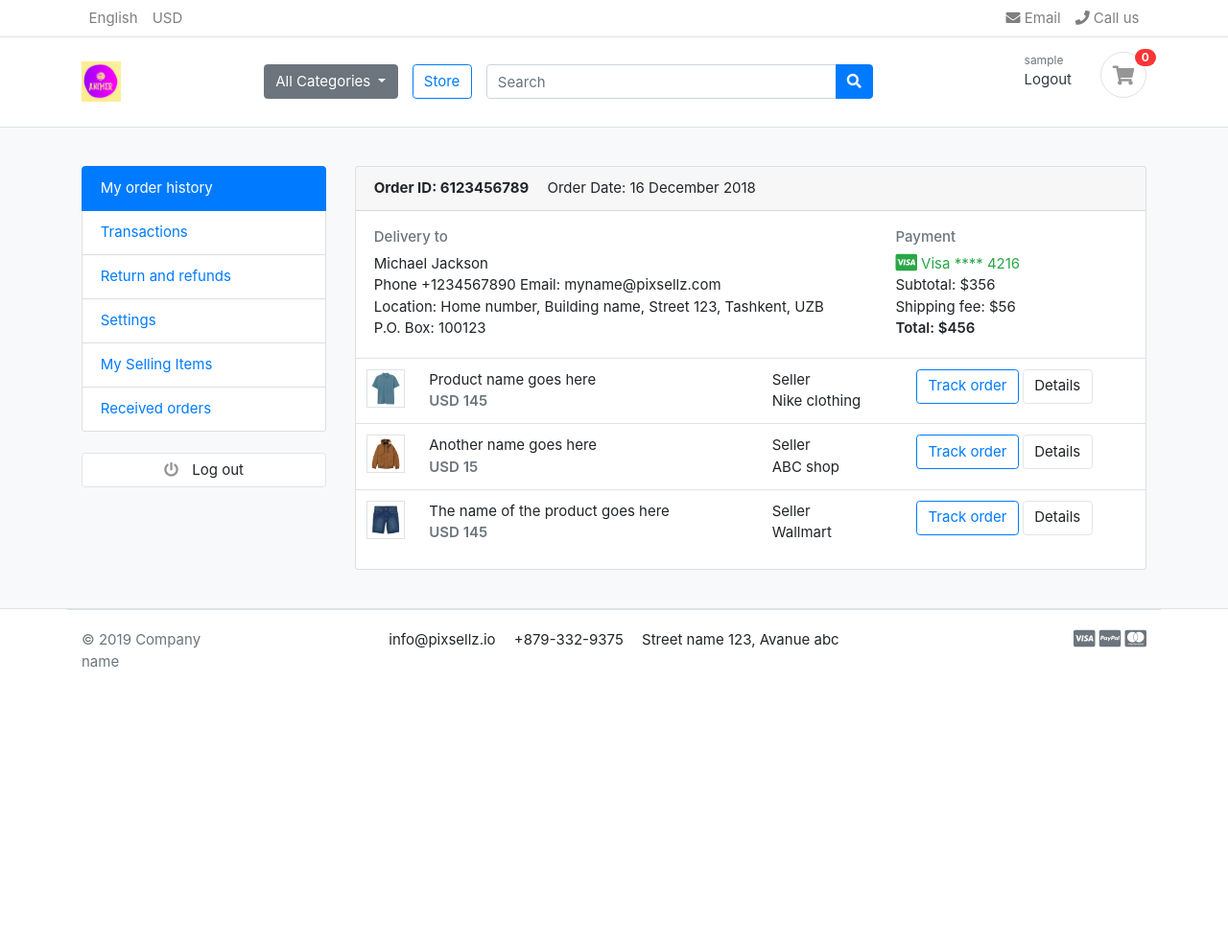
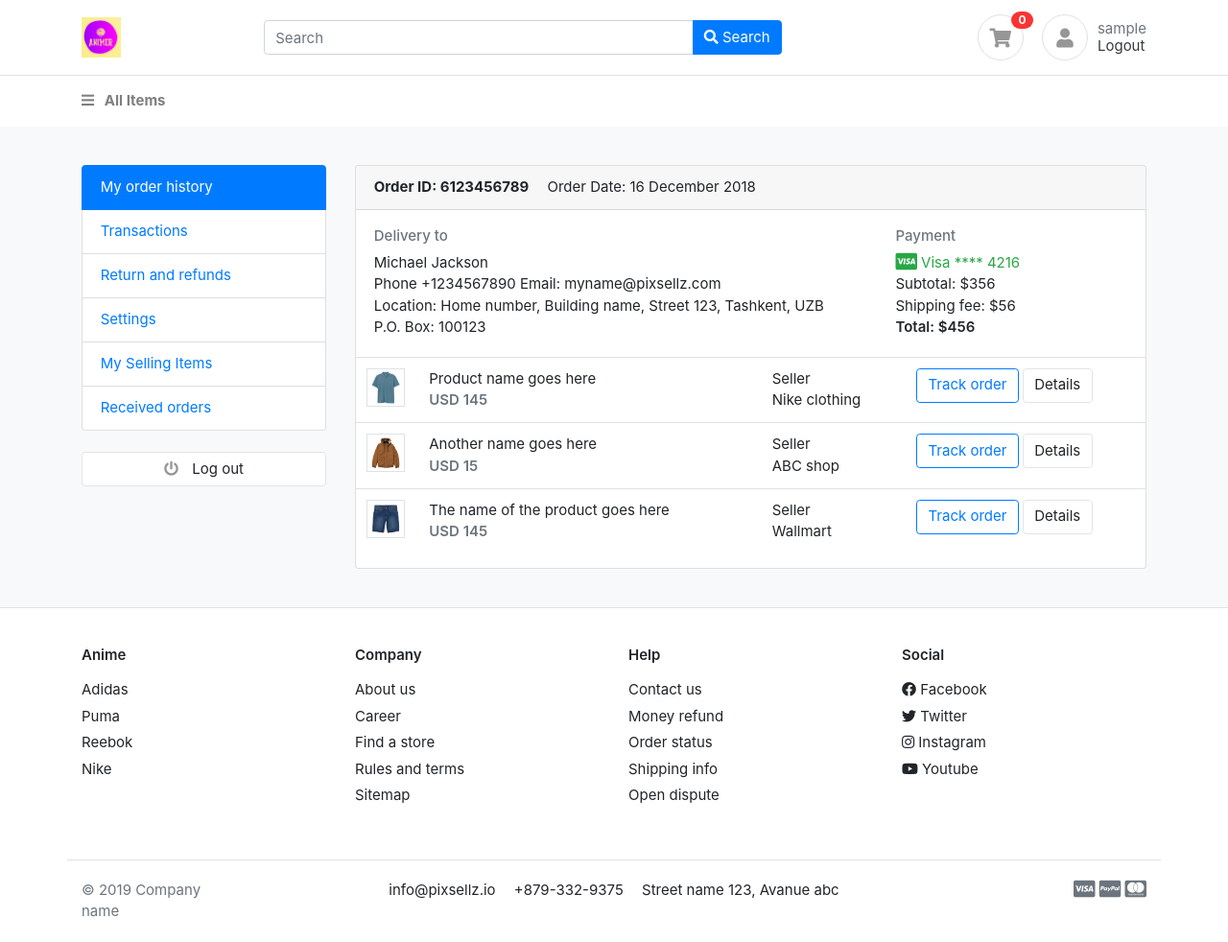
Before and after one commit to dheereshagrwal/Videos, a Django app: page /dashboard/ in a window 1280 px wide. Shown: the whole page at 96% size. Before the commit the page ends 695 px from the top, so only its background shows below. Run offline with Django 3.2, Linux system fonts and the light colour scheme; the visitor is signed in with stand-in values (Sample User, id 1); data that the repository does not hold is empty; some libraries are stand-ins or nearby versions; some web fonts are replaced.

Commit message:
navbar fixed

```diff
--- a/templates/includes/footer.html
+++ b/templates/includes/footer.html
@@ -1,7 +1,61 @@
 {% load static %}
+<!-- ========================= FOOTER ========================= -->
 <!-- ========================= FOOTER ========================= -->
 <footer class="section-footer border-top">
   <div class="container">
+    <section class="footer-top padding-y">
+      <div class="row">
+        <aside class="col-md col-6">
+          <h6 class="title">Anime</h6>
+          <ul class="list-unstyled">
+            <li><a href="#">Adidas</a></li>
+            <li><a href="#">Puma</a></li>
+            <li><a href="#">Reebok</a></li>
+            <li><a href="#">Nike</a></li>
+          </ul>
+        </aside>
+        <aside class="col-md col-6">
+          <h6 class="title">Company</h6>
+          <ul class="list-unstyled">
+            <li><a href="#">About us</a></li>
+            <li><a href="#">Career</a></li>
+            <li><a href="#">Find a store</a></li>
+            <li><a href="#">Rules and terms</a></li>
+            <li><a href="#">Sitemap</a></li>
+          </ul>
+        </aside>
+        <aside class="col-md col-6">
+          <h6 class="title">Help</h6>
+          <ul class="list-unstyled">
+            <li><a href="#">Contact us</a></li>
+            <li><a href="#">Money refund</a></li>
+            <li><a href="#">Order status</a></li>
+            <li><a href="#">Shipping info</a></li>
+            <li><a href="#">Open dispute</a></li>
+          </ul>
+        </aside>
+        <aside class="col-md">
+          <h6 class="title">Social</h6>
+          <ul class="list-unstyled">
+            <li>
+              <a href="#"> <i class="fab fa-facebook"></i> Facebook </a>
+            </li>
+            <li>
+              <a href="#"> <i class="fab fa-twitter"></i> Twitter </a>
+            </li>
+            <li>
+              <a href="#"> <i class="fab fa-instagram"></i> Instagram </a>
+            </li>
+            <li>
+              <a href="#"> <i class="fab fa-youtube"></i> Youtube </a>
+            </li>
+          </ul>
+        </aside>
+      </div>
+      <!-- row.// -->
+    </section>
+    <!-- footer-top.// -->
+
     <section class="footer-bottom border-top row">
       <div class="col-md-2">
         <p class="text-muted">&copy 2019 Company name</p>
@@ -18,5 +72,5 @@
       </div>
     </section>
   </div>
+  <!-- //container -->
 </footer>
-<!-- ========= ================ FOOTER END // ========================= -->
--- a/templates/includes/navbar.html
+++ b/templates/includes/navbar.html
@@ -1,181 +1,89 @@
 {% load static %}
-<style>
-  .dropdown-submenu {
-    position: relative;
-  }
-
-  .dropdown-submenu > .dropdown-menu {
-    top: 0;
-    left: 100%;
-  }
-
-  .dropdown-submenu:hover > .dropdown-menu {
-    display: block;
-  }
-
-  .dropdown-submenu > a:after {
-    display: block;
-    content: " ";
-    float: right;
-    border-color: transparent;
-    border-style: solid;
-    border-width: 5px 0 5px 5px;
-    border-left-color: #ccc;
-    margin-top: 5px;
-    margin-right: -10px;
-  }
-</style>
 <header class="section-header">
-  <nav class="navbar p-md-0 navbar-expand-sm navbar-light border-bottom">
-    <div class="container">
-      <button
-        class="navbar-toggler"
-        type="button"
-        data-toggle="collapse"
-        data-target="#navbarTop4"
-        aria-controls="navbarNav"
-        aria-expanded="false"
-        aria-label="Toggle navigation"
-      >
-        <span class="navbar-toggler-icon"></span>
-      </button>
-      <div class="collapse navbar-collapse" id="navbarTop4">
-        <ul class="navbar-nav mr-auto">
-          <li class="nav-item dropdown">
-            <a href="#" class="nav-link"> English </a>
-          </li>
-          <li class="nav-item dropdown">
-            <a href="#" class="nav-link"> USD </a>
-          </li>
-        </ul>
-        <ul class="navbar-nav">
-          <li>
-            <a href="#" class="nav-link">
-              <i class="fa fa-envelope"></i> Email
-            </a>
-          </li>
-          <li>
-            <a href="#" class="nav-link">
-              <i class="fa fa-phone"></i> Call us
-            </a>
-          </li>
-        </ul>
-        <!-- list-inline //  -->
-      </div>
-      <!-- navbar-collapse .// -->
-    </div>
-    <!-- container //  -->
-  </nav>
-
 <section class="header-main border-bottom">
 	<div class="container">
 <div class="row align-items-center">
-        <div class="col-lg-2 col-md-3 col-6">
+	<div class="col-lg-2 col-4">
 		<a href="{% url 'home' %}" class="brand-wrap">
-            <img class="logo" src="{% static './images/logo.png' %}" />
+			<img class="logo" src="{% static './images/logo.png' %}">
+		</a> <!-- brand-wrap.// -->
+	</div>
+	<div class="col-lg-6 col-sm-12">
+		<form action="{% url 'search' %}" class="search">
+			<div class="input-group w-100">
+			    <input type="text" class="form-control" placeholder="Search" name="keyword">
+			    <div class="input-group-append">
+			      <button class="btn btn-primary" type="submit">
+			        <i class="fa fa-search"></i> Search
+			      </button>
+			    </div>
+		    </div>
+		</form> <!-- search-wrap .end// -->
+	</div> <!-- col.// -->
+	<div class="col-lg-4 col-sm-6 col-12">
+		<div class="widgets-wrap float-md-right">
+			<div class="widget-header  mr-3">
+				<a href="{% url 'cart' %}" class="icon icon-sm rounded-circle border"><i class="fa fa-shopping-cart"></i></a>
+				<span class="badge badge-pill badge-danger notify">{{cart_count}}</span>
+			</div>
+            {% if user.is_authenticated or user.id is not None %}
+			<div class="widget-header icontext">
+				<a href="{% url 'dashboard' %}" class="icon icon-sm rounded-circle border"><i class="fa fa-user"></i></a>
+				<div class="text">
+                    <a href="{% url 'dashboard' %}">
+                        <span class="text-muted">{{user.username}}</span>
                     </a>
-          <!-- brand-wrap.// -->
+					<div>
+				<a href="{% url 'logout' %}"
+                  onclick="return confirm('Are you sure?')"
+                  >Logout</a>
 					</div>
-        <div class="col-sm col-sm col-sm col-12 flex-grow-0">
-          <div class="dropdown">
-            <button
-              class="btn btn-secondary dropdown-toggle"
-              type="button"
-              id="dropdownMenu"
-              data-toggle="dropdown"
-              aria-haspopup="true"
-              aria-expanded="false"
-            >
-              All Categories
+				</div>
+			</div>
+            {% else %}
+            <div class="widget-header icontext">
+				<a href="../accounts/login" class="icon icon-sm rounded-circle border"><i class="fa fa-user"></i></a>
+				<div class="text">
+					<span class="text-muted">Welcome!</span>
+					<div>
+						<a href="../accounts/login">Login / Signup</a>
+					</div>
+				</div>
+			</div>
+            {% endif %}
+		</div> <!-- widgets-wrap.// -->
+	</div> <!-- col.// -->
+</div> <!-- row.// -->
+	</div> <!-- container.// -->
+</section> <!-- header-main .// -->
+</header> <!-- section-header.// -->
+
+
+<nav class="navbar navbar-main navbar-expand-lg navbar-light">
+  <div class="container">
+
+    <button class="navbar-toggler" type="button" data-toggle="collapse" data-target="#main_nav" aria-controls="main_nav" aria-expanded="false" aria-label="Toggle navigation">
+      <span class="navbar-toggler-icon"></span>
     </button>
-            <ul
-              class="dropdown-menu"
-              role="menu"
-              aria-labelledby="dropdownMenu"
-            >
-              <a class="dropdown-item" href="{% url 'store' %}">All Products</a>
+
+    <div class="collapse navbar-collapse" id="main_nav">
+      <ul class="navbar-nav">
+      	<li class="nav-item dropdown">
+          <a class="nav-link pl-0" data-toggle="dropdown" href="{% url 'store' %}"><strong> <i class="fa fa-bars"></i> &nbsp  All Items</strong></a>
+          <div class="dropdown-menu">
+            {% for subcategory in subcategory_links %}
+            <a class="dropdown-item" href="{{subcategory.get_url}}">{{subcategory.subcategory_name}}</a>
+            {% endfor %}
+          </div>
+        </li>
         {% for category in category_links %}
-              <li class="dropdown-submenu">
-                <a class="dropdown-item" href="{{category.get_url}}"
-                  >{{ category.category_name }}</a
-                >
-                <ul class="dropdown-menu">
-                  {% for subcategory in subcategory_links %}
-                  <!-- checking category name -->
-                  {% if subcategory.category_name == category.category_name %}
-                  <li class="dropdown-item">
-                    <a href="{{subcategory.get_url}}"
-                      >{{subcategory.subcategory_name}}</a
-                    >
-                  </li>
-                  {% endif %} {% endfor %}
-                </ul>
+        <li class="nav-item">
+          <a class="nav-link" href="{{category.get_url}}">{{ category.category_name }}</a>
         </li>
         {% endfor %}
       </ul>
-          </div>
+    </div> <!-- collapse .// -->
+  </div> <!-- container .// -->
+</nav>
 
-          <!-- category-wrap.// -->
-        </div>
-        <!-- col.// -->
-        <a href="{% url 'store' %}" class="btn btn-outline-primary">Store</a>
-        <div class="col-lg col-md-6 col-sm-12 col">
-          <form action="{% url 'search' %}" method="GET" class="search">
-            <div class="input-group w-100">
-              <input
-                type="text"
-                class="form-control"
-                style="width: 60%"
-                placeholder="Search"
-                name="keyword"
-              />
-
-              <div class="input-group-append">
-                <button class="btn btn-primary" type="submit">
-                  <i class="fa fa-search"></i>
-                </button>
-              </div>
-            </div>
-          </form>
-          <!-- search-wrap .end// -->
-        </div>
-        <!-- col.// -->
-        <div class="col-lg-3 col-sm-6 col-8 order-2 order-lg-3">
-          <div class="d-flex justify-content-end mb-3 mb-lg-0">
-            <div class="widget-header">
-              {% if user.is_authenticated or user.id is not None %}
-              <a href="{% url 'dashboard' %}">
-                <small class="title text-muted">{{user.username}}</small>
-              </a>
-
-              <div>
-                <a
-                  href="{% url 'logout' %}"
-                  onclick="return confirm('Are you sure?')"
-                  >Logout</a
-                >
-              </div>
-              <br />
-              {% else %}
-              <small class="title text-muted">Welcome, guest!</small>
-              <div>
-                <a href="../accounts/login">Login / Signup</a>
-              </div>
-              {% endif %}
-            </div>
-
-            <a href="{% url 'cart' %}" class="widget-header pl-3 ml-3">
-              <div class="icon icon-sm rounded-circle border">
-                <i class="fa fa-shopping-cart"></i>
-              </div>
-              <span class="badge badge-pill badge-danger notify"
-                >{{cart_count}}</span
-              >
-            </a>
-          </div>
-          <!-- widgets-wrap.// -->
-        </div>
-      </div>
-    </div>
-  </section>
-</header>
+</header> <!-- section-header.// -->
```
Lines whose indentation alone changed are shown as unchanged.
